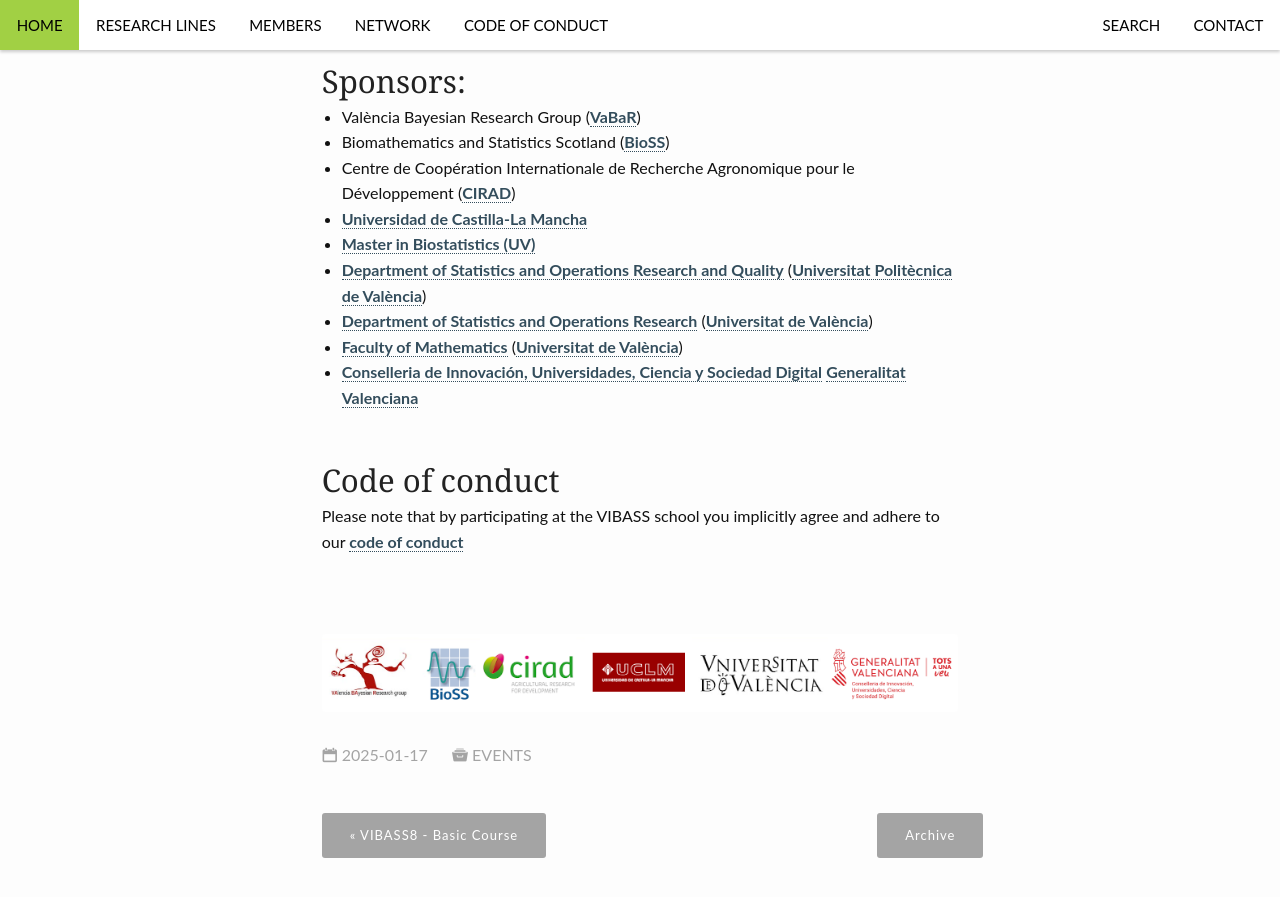
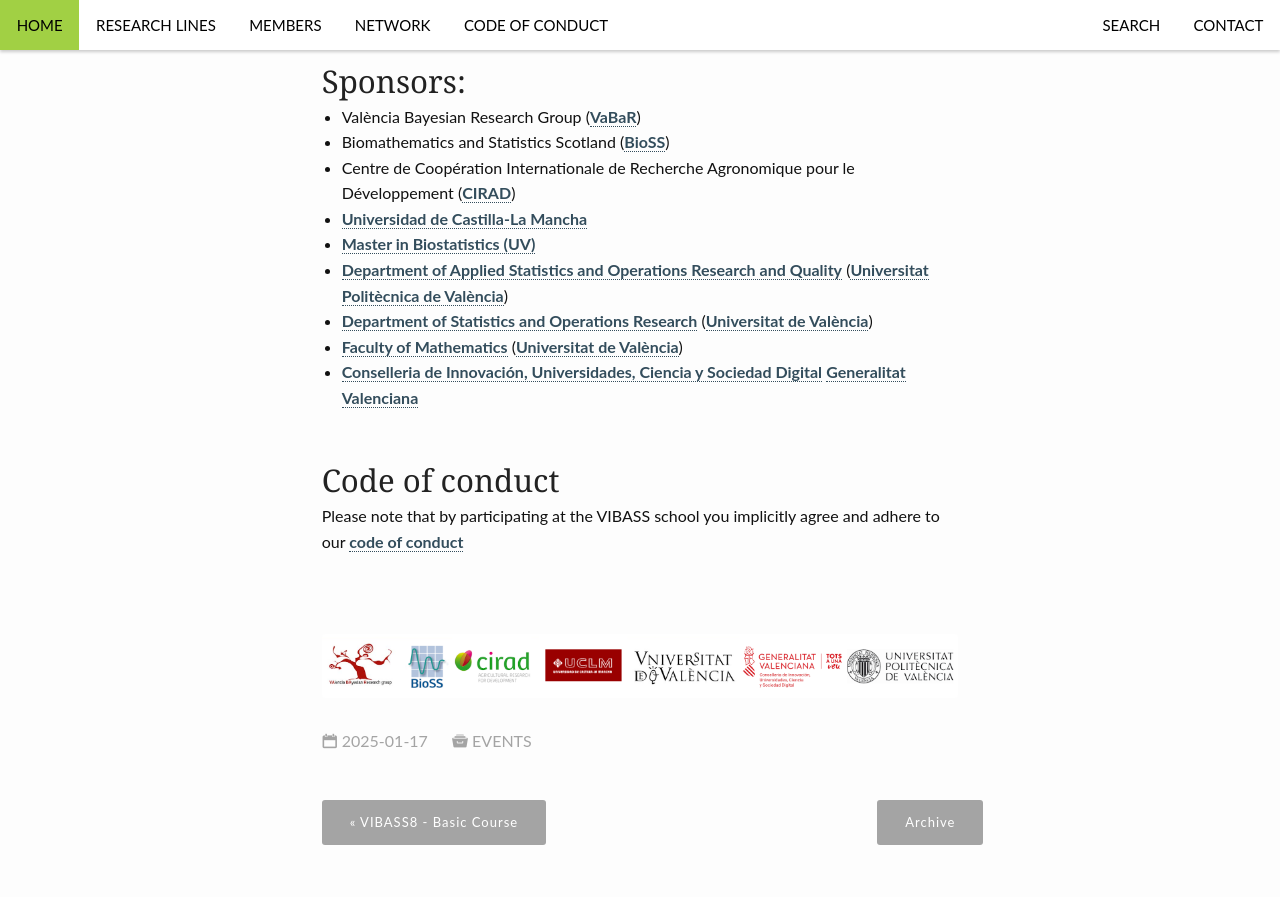
Before and after one commit to VABAR/VABAR.github.io, a Jekyll site: the page built from _posts/events/2025-01-17-vibass8/2025-01-17-vibass8.md, in a window 1280 px wide and 900 px high, scrolled down 2953 px. Shown: the top 897 px of the window. Built offline with Jekyll 4.4.1, drawn with Linux system fonts in a browser that asks for light colours.

Commit message:
vibass8.including UPV affiliation

```diff
--- a/_posts/events/2025-01-17-vibass8/2025-01-17-vibass8.md
+++ b/_posts/events/2025-01-17-vibass8/2025-01-17-vibass8.md
@@ -155,7 +155,7 @@
 - [Universidad de Castilla-La Mancha](https://www.uclm.es/)
 - [Master in Biostatistics (UV)](https://www.uv.es/uvweb/master-biostatistics/en/master-s-degree-biostatistics-1285882529090.html)
 <!-- - [Master in Data Science (UV)](https://www.uv.es/uvweb/master-data-science/en/master-s-degree-data-science-1285949661373.html) -->
-- [Department of Statistics and Operations Research and Quality](https://www.upv.es/entidades/DEIO/index-en.html) ([Universitat Politècnica de València](https://www.upv.es/))
+- [Department of Applied Statistics and Operations Research and Quality](https://www.upv.es/entidades/DEIO/index-en.html) ([Universitat Politècnica de València](https://www.upv.es/))
 - [Department of Statistics and Operations Research](http://www.uv.es/eio) ([Universitat de València](http://www.uv.es/))
 - [Faculty of Mathematics](http://www.uv.es/matematiques) ([Universitat de València](http://www.uv.es/))
 - [Conselleria de Innovación, Universidades, Ciencia y Sociedad Digital](https://innova.gva.es/es/) [Generalitat Valenciana](https://www.gva.es/en/inicio/presentacion)
@@ -165,4 +165,4 @@
 
 Please note that by participating at the VIBASS school you implicitly agree and adhere to our [code of conduct]({{ site.url }}/coc/)
 
-<img class="t60" src="{{ site.urlimg }}footer_vibass24.png" alt="">
+<img class="t60" src="{{ site.urlimg }}footer_vibass25.png" alt="">
```
Also changed, not shown: images/footer_vibass25.png (added).
